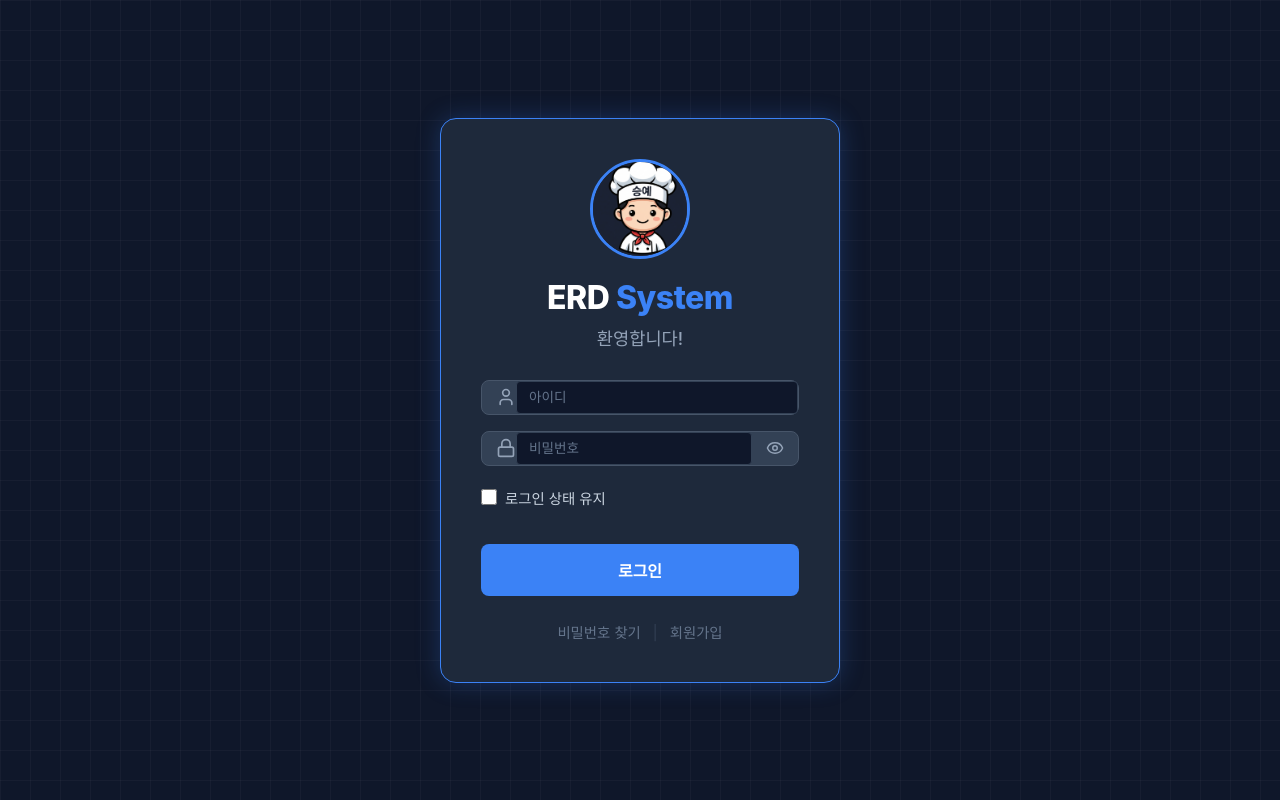
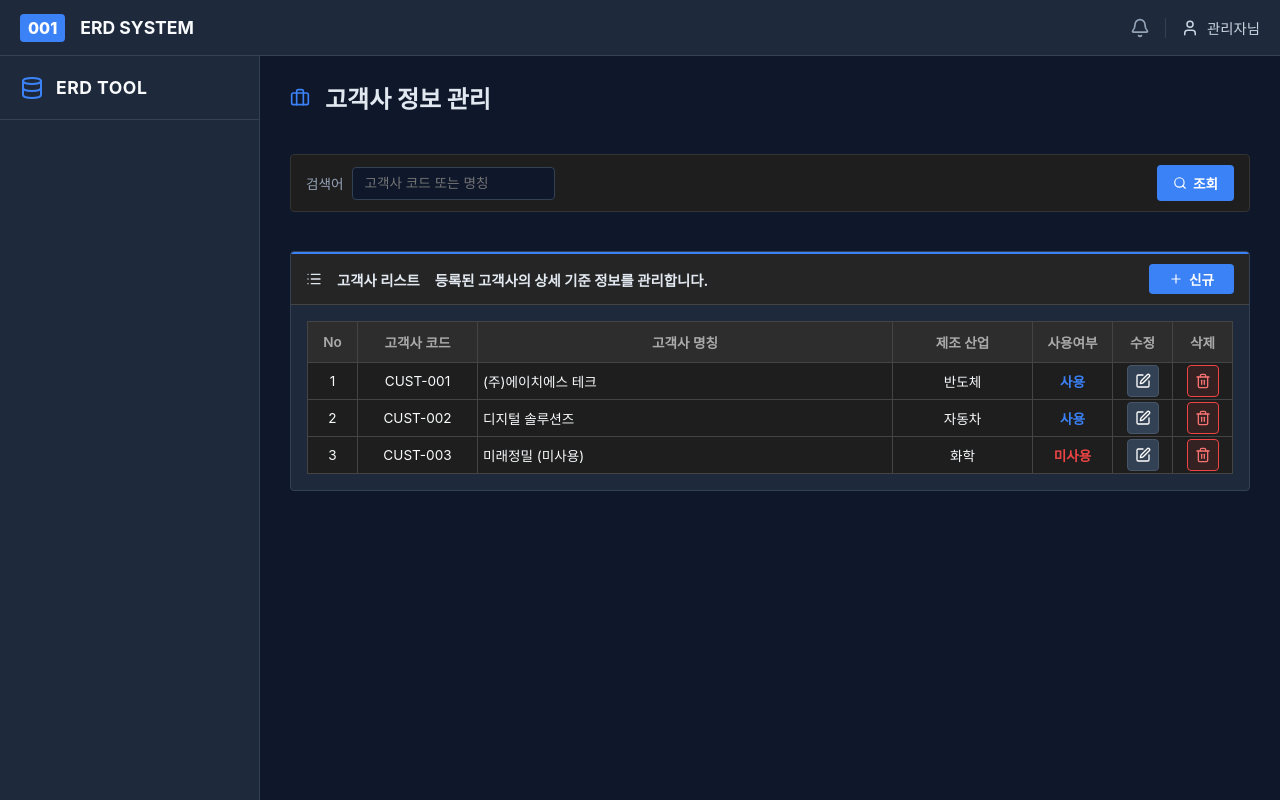
Before and after one commit to kangheelee1126/ERD, a React app in the folder 002.Soruce/Frontend/: page /base/customer in a window 1280 px wide. Before the commit this address led to /. Built offline with nearby package versions, Linux system fonts and the light colour scheme; the HTML template or start-up script is replaced by a standard one.

Commit message:
마음에 안들지만 나중에 디자인을 수정해야겠다

```diff
--- a/002.Soruce/Frontend/src/App.tsx
+++ b/002.Soruce/Frontend/src/App.tsx
@@ -11,6 +11,8 @@ import RoleManagement from './pages/Admin/RoleManagement';
 import SamplePage from './pages/Sample/sample';       // [cite: 2026-01-28]
 // ✨ 신규 페이지 임포트 [cite: 2026-01-28]
 import CommonCode from './pages/System/CommonCode';
+
+import CustomerManagement from './pages/base/CustomerManagement'; // [cite: 2026-01-28]
 
 
 function App() {
@@ -45,6 +47,8 @@ function App() {
         {/* 3. 공통코드 관리 페이지 (System 메뉴) ✨ [cite: 2026-01-28] */}
         <Route path="/system/CommonCode" element={<CommonCode />} />
 
+        {/* ✨ [추가] 기준정보 관리 라우트 [cite: 2026-01-28] */}
+        <Route path="/base/customer" element={<CustomerManagement />} />
       </Route>
 
       {/* 3. 예외 처리 */}
--- a/002.Soruce/Frontend/src/pages/Admin/UserManagement.css
+++ b/002.Soruce/Frontend/src/pages/Admin/UserManagement.css
@@ -1,51 +1,88 @@
-/* --- 공통 레이아웃 [cite: 2026-01-28] --- */
-.page-container { padding: 20px; color: #e2e8f0; display: flex; flex-direction: column; gap: 15px; }
-.page-header { display: flex; justify-content: space-between; align-items: center; padding-bottom: 15px; border-bottom: 1px solid #334155; }
-.page-title { font-size: 1.5rem; font-weight: 700; display: flex; align-items: center; gap: 10px; }
+/* [지침] 헤더 중앙 정렬 및 셀 실선 구분 [cite: 2026-01-28] */
+.standard-table {
+  width: 100%;
+  border-collapse: collapse;
+  background-color: #1e1e1e;
+}
 
-/* --- 테이블 가이드 (실선 및 중앙 정렬) [cite: 2026-01-28] --- */
-.user-table { width: 100%; border-collapse: collapse; border: 1px solid #334155; }
-.user-table th { background-color: #1e293b; color: #94a3b8; padding: 12px; text-align: center; border: 1px solid #334155; font-size: 0.95rem; }
-.user-table td { padding: 12px; border: 1px solid #334155; color: #cbd5e1; vertical-align: middle; }
-.text-center { text-align: center; }
+/* 기본 헤더 스타일 */
+.standard-table th {
+  background-color: #2d2d2d;
+  color: #aaa;
+  text-align: center !important; /* 기본 중앙 정렬 */
+  border: 1px solid #444;
+  padding: 12px 6px;
+}
 
-/* ✨ 관리 컬럼: 버튼 전체 폭보다 여유 있게 설정 [cite: 2026-01-28] */
-.col-manage { width: 180px; min-width: 180px; }
-.btn-table-group { display: flex; justify-content: center; gap: 8px; }
+.standard-table td {
+  border: 1px solid #444;
+  padding: 8px 6px;
+  color: #eee;
+}
 
-/* --- 상태 색상 및 강조 [cite: 2026-01-28] --- */
-.status-blue { color: #3b82f6; font-weight: 700; }
-.status-red { color: #ef4444; font-weight: 700; }
-.highlight-id { color: #3b82f6; font-weight: 600; }
+/* ✨ [추가] 정렬 유틸리티 클래스 */
+.text-left {
+  text-align: left !important;
+  padding-left: 12px !important; /* 왼쪽 정렬 시 가독성을 위한 패딩 */
+}
 
-/* --- 버튼 스타일 (아이콘 포함) [cite: 2026-01-28] --- */
-.btn-primary { background-color: #3b82f6; color: white; border: none; padding: 8px 18px; border-radius: 4px; cursor: pointer; font-weight: 600; display: flex; align-items: center; gap: 6px; }
-.btn-secondary { background-color: #334155; color: #f8fafc; border: 1px solid #475569; padding: 8px 18px; border-radius: 6px; cursor: pointer; display: flex; align-items: center; gap: 6px; }
+.text-center {
+  text-align: center !important;
+}
+
+/* 버튼 단독 배치 시 중앙 정렬을 위한 클래스 */
+.center-btn {
+  margin: 0 auto;
+  display: flex;
+  justify-content: center;
+}
 
 .btn-table-edit, .btn-table-delete {
-    background-color: #334155; color: #f8fafc; border: 1px solid #475569;
-    padding: 6px 12px; border-radius: 4px; cursor: pointer; display: flex; align-items: center; gap: 4px;
-    font-size: 0.85rem; transition: all 0.2s ease;
+  display: flex;
+  align-items: center;
+  gap: 4px;
+  padding: 5px 8px;
+  border-radius: 4px;
+  border: 1px solid #475569;
+  background: #334155;
+  color: #f8fafc;
+  font-size: 13px;
+  cursor: pointer;
+  white-space: nowrap;
 }
-.btn-table-edit:hover { background-color: #475569; border-color: #3b82f6; }
-.btn-table-delete:hover { background-color: #ef4444; border-color: #ef4444; }
 
-/* --- 모달 위치 및 구조 고정 [cite: 2026-01-28] --- */
-.modal-overlay { position: fixed; top: 0; left: 0; width: 100vw; height: 100vh; background-color: rgba(15, 23, 42, 0.85); display: flex; justify-content: center; align-items: center; z-index: 10000; }
-.modal-content { background-color: #1e293b; width: 520px; padding: 25px; border-radius: 8px; border: 1px solid #334155; box-shadow: 0 20px 25px -5px rgba(0, 0, 0, 0.5); }
-.modal-header { margin-bottom: 20px; border-bottom: 1px solid #334155; padding-bottom: 10px; }
-.modal-header h3 { font-size: 1.25rem; color: #f8fafc; margin: 0; }
+.btn-table-edit:hover { background: #3b82f6; border-color: #3b82f6; }
 
-/* ✨ 모달 내 좌측 라벨, 우측 입력 테이블 구조 [cite: 2026-01-28] */
+/* ✨ [수정] 삭제 버튼: 기본 상태에서도 붉은 톤 적용하여 강조 */
+.btn-table-delete {
+  color: #fca5a5; /* 연한 빨강 텍스트 */
+  border-color: #ef4444;
+  background: rgba(239, 68, 68, 0.15); /* 투명도 있는 빨강 배경 */
+}
+
+.btn-table-delete:hover {
+  background: #ef4444;
+  border-color: #ef4444;
+  color: #ffffff;
+}
+
+/* [지침] 팝업 레이아웃 (좌측 라벨, 우측 입력 필드) [cite: 2026-01-28] */
+.modal-overlay { position: fixed; top: 0; left: 0; width: 100vw; height: 100vh; background: rgba(0,0,0,0.7); display: flex; justify-content: center; align-items: center; z-index: 1000; }
+.modal-content { background: #1e293b; width: 550px; padding: 25px; border-radius: 8px; border: 1px solid #334155; }
+
 .input-table { width: 100%; border-collapse: collapse; }
-.input-table th { width: 120px; text-align: left; color: #94a3b8; padding: 12px 10px; font-size: 0.9rem; border-bottom: 1px solid #334155; background-color: #1e293b; }
+.input-table th {
+  width: 130px;
+  text-align: left;
+  color: #94a3b8;
+  padding: 12px 10px;
+  border-bottom: 1px solid #334155;
+  background-color: #1e293b;
+}
 .input-table td { padding: 8px 10px; border-bottom: 1px solid #334155; }
-.form-input { width: 100%; background-color: #0f172a; border: 1px solid #334155; padding: 10px; color: #fff; border-radius: 4px; box-sizing: border-box; }
-.form-input:focus { border-color: #3b82f6; outline: none; }
+.form-input { width: 100%; background: #0f172a; border: 1px solid #334155; padding: 8px; color: #fff; border-radius: 4px; }
 
-/* 권한 체크박스 그룹 */
-.role-checkbox-group { display: flex; flex-wrap: wrap; gap: 10px; padding: 5px 0; }
-.checkbox-label { display: flex; gap: 6px; cursor: pointer; font-size: 0.9rem; color: #cbd5e1; }
-
-.btn-group { display: flex; justify-content: flex-end; width: 100%; margin-top: 25px; }
-.btn-action-group { display: flex; gap: 10px; }
+.required-mark { color: #ef4444; margin-left: 4px; }
+.center { text-align: center !important; }
+.status-y { color: #3b82f6 !important; font-weight: bold; }
+.status-n { color: #ef4444 !important; font-weight: bold; }
--- a/002.Soruce/Frontend/src/pages/base/CustomerManagement.css
+++ b/002.Soruce/Frontend/src/pages/base/CustomerManagement.css
@@ -1,40 +1,91 @@
-/* 기본 공통 스타일 상속 */
-.table-wrapper {
+/* [지침] 그리드 표준 스타일 및 터짐 방지 */
+.standard-table.fixed-layout {
   width: 100%;
-    background: #1e1e1e;
-    border-radius: 4px;
+  table-layout: fixed;
+  border-collapse: collapse;
 }
 
-  .overflow-x-auto {
-    overflow-x: auto; /* 컬럼이 많을 경우 가로 스크롤 활성화 */
-  }
-
-  /* [지침] 헤더 중앙 정렬 및 셀 실선 구분 [cite: 2026-01-28] */
 .standard-table th {
   background-color: #2d2d2d;
   color: #aaa;
   text-align: center !important;
   border: 1px solid #444;
-    white-space: nowrap;
+  padding: 10px 5px;
 }
 
 .standard-table td {
   border: 1px solid #444;
+  padding: 6px 5px;
+  overflow: hidden;
+  text-overflow: ellipsis;
+  white-space: nowrap;
+  vertical-align: middle; /* 버튼 수직 중앙 정렬 보정 */
 }
 
-  /* [지침] 삭제 컬럼 60px 고정 [cite: 2026-01-29] */
-  .standard-table th:last-child,
-  .standard-table td:last-child {
+/* [지침] 수정/삭제 컬럼 폭 60px 고정 */
+.standard-table th:nth-last-child(1),
+.standard-table td:nth-last-child(1),
+.standard-table th:nth-last-child(2),
+.standard-table td:nth-last-child(2) {
   width: 60px !important;
   min-width: 60px !important;
-    text-align: center;
+  padding: 2px !important; /* 패딩 최소화 */
 }
 
-  .required-mark {
-    color: #ef4444;
-    margin-left: 4px;
+/* [지침] 아이콘 버튼 정중앙 배치 및 스타일 */
+.center {
+  text-align: center !important;
 }
 
-  /* 상태별 색상 지침 [cite: 2026-01-28] */
+.btn-table-icon-only {
+  display: inline-flex !important; /* flex 강제 적용 */
+  align-items: center;
+  justify-content: center;
+  width: 32px;
+  height: 32px;
+  border-radius: 4px;
+  border: 1px solid #475569;
+  background: #334155;
+  color: #fff;
+  cursor: pointer;
+  transition: all 0.2s;
+  padding: 0; /* 내부 패딩 제거하여 아이콘 공간 확보 */
+}
+
+/* [핵심 수정] 아이콘(SVG) 강제 표시 설정 */
+.btn-table-icon-only svg {
+  width: 16px !important;
+  height: 16px !important;
+  stroke-width: 2px;
+  display: block; /* 인라인 여백 제거 */
+}
+
+/* 수정 버튼 호버 */
+.btn-table-icon-only.edit:hover {
+  background: #3b82f6;
+  border-color: #3b82f6;
+}
+
+/* 삭제 버튼 위험 강조 */
+.btn-table-icon-only.delete {
+  color: #f87171;
+  border-color: #ef4444;
+  background: rgba(239, 68, 68, 0.1);
+}
+
+.btn-table-icon-only.delete:hover {
+  background: #ef4444 !important;
+  color: #fff !important;
+}
+
+/* 모달 등 기타 스타일은 유지 */
+.wide-modal { width: 600px; max-height: 85vh; display: flex; flex-direction: column; background: #1e1e1e; }
+.modal-header { display: flex; justify-content: space-between; align-items: center; padding: 15px; border-bottom: 1px solid #334155; }
+.header-title-area { display: flex; align-items: center; gap: 8px; }
+.modal-scroll-area { flex: 1; overflow-y: auto; padding: 15px; }
+.input-table { width: 100%; border-collapse: collapse; }
+.input-table th { width: 160px; text-align: left; padding: 12px; background: #1e293b; color: #94a3b8; border-bottom: 1px solid #334155; font-size: 0.9rem; }
+.input-table td { padding: 8px; border-bottom: 1px solid #334155; }
+.form-input { width: 100%; background: #0f172a; border: 1px solid #334155; padding: 8px; color: #fff; border-radius: 4px; }
 .status-y { color: #3b82f6 !important; font-weight: bold; }
 .status-n { color: #ef4444 !important; font-weight: bold; }
--- a/002.Soruce/Frontend/src/pages/base/CustomerManagement.tsx
+++ b/002.Soruce/Frontend/src/pages/base/CustomerManagement.tsx
@@ -1,164 +1,105 @@
-import React, { useState, useEffect } from 'react';
-import { Briefcase, Search, Plus, Save, Trash2 } from 'lucide-react';
-import axiosInstance from '../../api/http.ts';
+import React, { useState } from 'react';
+/* [중요] 아래 임포트 구문이 반드시 있어야 아이콘이 나옵니다. */
+import { Briefcase, Search, List, Plus, Edit, Trash2, Info, X, Save } from 'lucide-react';
 import './CustomerManagement.css';
 
+interface Customer {
+  customerId: number;
+  custCd: string;
+  custNm: string;
+  industryCd: string;
+  devCapabilityCd: string;
+  sourceModYn: string;
+  useYn: string;
+}
+
 const CustomerManagement: React.FC = () => {
-  const [customers, setCustomers] = useState<any[]>([]);
-  const [searchTerm, setSearchTerm] = useState('');
-  const [loading, setLoading] = useState(false);
+  const [customers] = useState<Customer[]>([
+    { customerId: 1, custCd: 'CUST-001', custNm: '(주)에이치에스 테크', industryCd: '반도체', devCapabilityCd: '상', sourceModYn: 'N', useYn: 'Y' },
+    { customerId: 2, custCd: 'CUST-002', custNm: '디지털 솔루션즈', industryCd: '자동차', devCapabilityCd: '중', sourceModYn: 'Y', useYn: 'Y' },
+    { customerId: 3, custCd: 'CUST-003', custNm: '미래정밀 (미사용)', industryCd: '화학', devCapabilityCd: '하', sourceModYn: 'N', useYn: 'N' }
+  ]);
 
-  const currentUserId = 'admin'; // 감사 필드용 [cite: 2026-01-29]
+  const [showModal, setShowModal] = useState(false);
+  const [cust, setCust] = useState<Partial<Customer>>({});
 
-  useEffect(() => { fetchCustomers(); }, []);
-
-  // 고객사 목록 조회 [cite: 2026-01-29]
-  const fetchCustomers = async () => {
-    try {
-      setLoading(true);
-      const res = await axiosInstance.get('/system/customer', {
-        params: { keyword: searchTerm }
-      });
-      setCustomers(res.data);
-    } catch (err) {
-      console.error('고객사 조회 실패:', err);
-    } finally {
-      setLoading(false);
-    }
+  const openModal = (target: any = null) => {
+    setCust(target || { useYn: 'Y' });
+    setShowModal(true);
   };
 
-  const handleValueChange = (index: number, field: string, value: any) => {
-    const newItems = [...customers];
-    newItems[index] = { ...newItems[index], [field]: value };
-    setCustomers(newItems);
-  };
-
-  const addRow = () => {
-    setCustomers([...customers, {
-      customer_id: 0,
-      cust_cd: '',
-      cust_nm: '',
-      use_yn: 'Y',
-      sort_no: customers.length + 1,
-      isNew: true
-    }]);
-  };
-
-  const deleteRow = async (index: number) => {
-    const target = customers[index];
-    if (target.isNew) {
-      setCustomers(customers.filter((_, i) => i !== index));
-      return;
-    }
-
-    if (!window.confirm('고객사 정보를 즉시 삭제하시겠습니까?')) return;
-    try {
-      await axiosInstance.delete(`/system/customer/${target.customer_id}`);
-      setCustomers(customers.filter((_, i) => i !== index));
-      alert('삭제되었습니다.');
-    } catch (err) {
-      alert('삭제 중 오류가 발생했습니다.');
-    }
-  };
-
-  const saveAll = async () => {
-    // 필수 입력 검증 [cite: 2026-01-29]
-    for (let i = 0; i < customers.length; i++) {
-      const row = customers[i];
-      if (!row.cust_cd?.trim()) return alert(`${i + 1}행: 고객사 코드는 필수입니다.`);
-      if (!row.cust_nm?.trim()) return alert(`${i + 1}행: 고객사 명칭은 필수입니다.`);
-    }
-
-    const validData = customers.map(item => ({
-      ...item,
-      created_by: item.isNew ? currentUserId : item.created_by,
-      updated_by: currentUserId
-    }));
-
-    if (!window.confirm('변경 사항을 저장하시겠습니까?')) return;
-
-    setLoading(true);
-    try {
-      await axiosInstance.post('/system/customer/save', validData);
-      alert('성공적으로 저장되었습니다.');
-      fetchCustomers();
-    } catch (err) {
-      alert('저장 중 오류가 발생했습니다.');
-    } finally {
-      setLoading(false);
+  const handleDelete = (id: number) => {
+    if (window.confirm('삭제하시겠습니까?')) {
+      console.log(`${id} 삭제 로직 수행`);
     }
   };
 
   return (
     <div className="page-container">
-      {/* 상단 레이아웃: 제목 좌측, 버튼 우측 [cite: 2026-01-28] */}
       <div className="page-header-layout">
         <div className="header-left">
           <Briefcase size={20} color="var(--primary-color)" />
           <h2 className="header-title">고객사 정보 관리</h2>
         </div>
-        <div className="header-right header-button-group">
-          <button className="btn-action btn-blue" onClick={addRow}><Plus size={14} /> 행추가</button>
-          <button className="btn-action btn-save" onClick={saveAll} disabled={loading}><Save size={14} /> 저장</button>
-        </div>
       </div>
 
-      {/* 검색영역: 조회 버튼 우측 배치 [cite: 2026-01-29] */}
       <div className="filter-bar">
         <div className="filter-item">
           <label>검색어</label>
-          <input
-            type="text"
-            placeholder="고객사 코드 또는 명칭"
-            className="filter-input"
-            value={searchTerm}
-            onChange={(e) => setSearchTerm(e.target.value)}
-            onKeyDown={(e) => e.key === 'Enter' && fetchCustomers()}
-          />
+          <input type="text" placeholder="고객사 코드 또는 명칭" className="filter-input" />
         </div>
-        <button className="btn-search" onClick={fetchCustomers}><Search size={14} /> 조회</button>
+        <button className="btn-search"><Search size={14} /> 조회</button>
       </div>
 
       <div className="content-body section">
-        <div className="table-wrapper overflow-x-auto">
-          <table className="standard-table">
+        <div className="part-header">
+          <div className="header-left">
+            <List size={16} />
+            <span className="part-title">고객사 리스트</span>
+            <span className="part-desc">등록된 고객사의 상세 기준 정보를 관리합니다.</span>
+          </div>
+          <div className="header-right">
+            <button className="btn-action btn-blue" onClick={() => openModal()}>
+              <Plus size={14} /> 신규
+            </button>
+          </div>
+        </div>
+
+        <div className="part-body">
+          <table className="standard-table fixed-layout">
             <thead>
               <tr>
-                <th style={{ width: '120px' }}>고객사 코드<span className="required-mark">*</span></th>
-                <th style={{ width: '180px' }}>고객사 명칭<span className="required-mark">*</span></th>
-                <th style={{ width: '120px' }}>사업자번호</th>
-                <th style={{ width: '120px' }}>대표전화</th>
-                <th>주소</th>
-                <th style={{ width: '70px' }}>정렬<span className="required-mark">*</span></th>
-                <th style={{ width: '90px' }}>사용여부</th>
+                <th style={{ width: '50px' }}>No</th>
+                <th style={{ width: '120px' }}>고객사 코드</th>
+                <th>고객사 명칭</th>
+                <th style={{ width: '140px' }}>제조 산업</th>
+                <th style={{ width: '80px' }}>사용여부</th>
+                <th style={{ width: '60px' }}>수정</th>
                 <th style={{ width: '60px' }}>삭제</th>
               </tr>
             </thead>
             <tbody>
-              {customers.map((c, idx) => (
-                <tr key={idx}>
+              {customers.map((c: Customer, idx: number) => (
+                <tr key={c.customerId}>
+                  <td className="center">{idx + 1}</td>
+                  <td className="center highlight-id">{c.custCd}</td>
+                  <td className="ellipsis" title={c.custNm}>{c.custNm}</td>
+                  <td className="center">{c.industryCd}</td>
                   <td className="center">
-                    {/* PK 수정 불가 로직 [cite: 2026-01-29] */}
-                    {c.isNew ? (
-                      <input type="text" value={c.cust_cd || ''} className="table-input center"
-                             onChange={(e) => handleValueChange(idx, 'cust_cd', e.target.value)} />
-                    ) : (
-                      <span className="readonly-text">{c.cust_cd}</span>
-                    )}
-                  </td>
-                  <td><input type="text" value={c.cust_nm || ''} className="table-input" onChange={(e) => handleValueChange(idx, 'cust_nm', e.target.value)} /></td>
-                  <td><input type="text" value={c.biz_no || ''} className="table-input center" onChange={(e) => handleValueChange(idx, 'biz_no', e.target.value)} /></td>
-                  <td><input type="text" value={c.tel_no || ''} className="table-input center" onChange={(e) => handleValueChange(idx, 'tel_no', e.target.value)} /></td>
-                  <td><input type="text" value={c.addr1 || ''} className="table-input" onChange={(e) => handleValueChange(idx, 'addr1', e.target.value)} /></td>
-                  <td className="center"><input type="number" value={c.sort_no ?? ''} className="table-input center" onChange={(e) => handleValueChange(idx, 'sort_no', Number(e.target.value))} /></td>
-                  <td className="center">
-                    <select className={`table-select center ${c.use_yn === 'Y' ? 'status-y' : 'status-n'}`}
-                            value={c.use_yn} onChange={(e) => handleValueChange(idx, 'use_yn', e.target.value)}>
-                      <option value="Y">사용</option><option value="N">미사용</option>
-                    </select>
+                    <span className={c.useYn === 'Y' ? 'status-y' : 'status-n'}>
+                      {c.useYn === 'Y' ? '사용' : '미사용'}
+                    </span>
                   </td>
                   <td className="center">
-                    <Trash2 size={14} color="#ef4444" className="cursor-pointer" onClick={() => deleteRow(idx)} />
+                    {/* [오류 해결] 아이콘 색상 명시적 지정 (혹시 모를 상속 문제 방지) */}
+                    <button className="btn-table-icon-only edit" onClick={() => openModal(c)} title="수정">
+                      <Edit size={16} color="currentColor" />
+                    </button>
+                  </td>
+                  <td className="center">
+                    <button className="btn-table-icon-only delete" onClick={() => handleDelete(c.customerId)} title="삭제">
+                      <Trash2 size={16} color="currentColor" />
+                    </button>
                   </td>
                 </tr>
               ))}
@@ -166,6 +107,37 @@ const CustomerManagement: React.FC = () => {
           </table>
         </div>
       </div>
+
+      {showModal && (
+        <div className="modal-overlay">
+          <div className="modal-content wide-modal">
+            <div className="modal-header">
+              <div className="header-title-area">
+                <Info size={18} color="var(--primary-color)" />
+                <h3>고객사 상세 정보</h3>
+              </div>
+              <button className="modal-close" onClick={() => setShowModal(false)}><X size={20} /></button>
+            </div>
+            <div className="modal-scroll-area">
+              <table className="input-table">
+                <tbody>
+                  <tr>
+                    <th>고객사 명칭</th>
+                    <td><input className="form-input" defaultValue={cust.custNm} /></td>
+                  </tr>
+                  {/* ... 나머지 항목 ... */}
+                </tbody>
+              </table>
+            </div>
+            <div className="btn-group">
+              <div className="btn-action-group">
+                <button className="btn-secondary" onClick={() => setShowModal(false)}><X size={14} /> 취소</button>
+                <button className="btn-primary" onClick={() => setShowModal(false)}><Save size={14} /> 저장</button>
+              </div>
+            </div>
+          </div>
+        </div>
+      )}
     </div>
   );
 };
```
Also changed, not shown: 002.Soruce/Frontend/src/pages/Admin/UserManagement.tsx (+47 -15 lines), 2 other files (tests, documents, lock files or other folders). Lines whose indentation alone changed are shown as unchanged.
